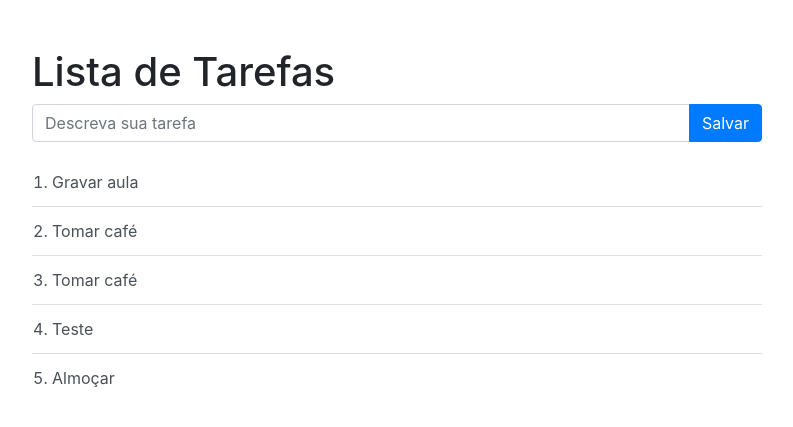
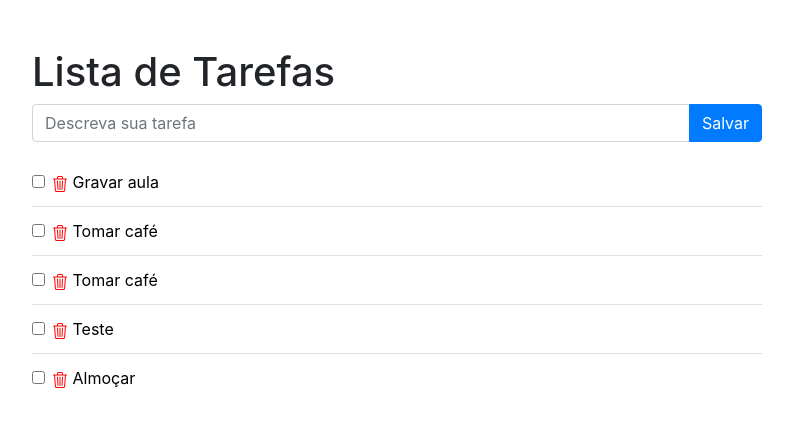
Before and after one commit to lcrossi/django-pro, a Django app: page /tarefas/ in a window 1280 px wide. Shown: the top 427 px of the page, without its empty margins (243-1036 px from the left). Run offline with Django 3.2, Linux system fonts and the light colour scheme; data comes from the database, SQL or seed files in the repository; some libraries are stand-ins or nearby versions.

Commit message:
[Build]: Checkbox and trash bin created for items

```diff
--- a/webdev/tarefas/templates/tarefas/home.html
+++ b/webdev/tarefas/templates/tarefas/home.html
@@ -20,13 +20,18 @@
                     <div class="input-group-append">
                         <button type="submit" class="btn btn-primary" id="button-addon2">Salvar</button>
                     </div>
-
                 </div>
                 <small class="form-text text-muted">{{ form.nome.errors }}</small>
             </form>
                 <ol class="list-group list-group-flush">
                     {% for tarefa in tarefas %}
-                        <button type="button" class="list-group-item list-group-item-action"><li>{{ tarefa.nome }}</li></button>
+                        <li class="list-group-item list-group-item-action">
+                            <input class="form-check-input me-1" type="checkbox" value="" id="firstCheckbox">
+                            <svg style="cursor: pointer" xmlns="http://www.w3.org/2000/svg" width="16" height="16" fill="red" class="bi bi-trash3" viewBox="0 0 16 16">
+                                <path d="M6.5 1h3a.5.5 0 0 1 .5.5v1H6v-1a.5.5 0 0 1 .5-.5ZM11 2.5v-1A1.5 1.5 0 0 0 9.5 0h-3A1.5 1.5 0 0 0 5 1.5v1H2.506a.58.58 0 0 0-.01 0H1.5a.5.5 0 0 0 0 1h.538l.853 10.66A2 2 0 0 0 4.885 16h6.23a2 2 0 0 0 1.994-1.84l.853-10.66h.538a.5.5 0 0 0 0-1h-.995a.59.59 0 0 0-.01 0H11Zm1.958 1-.846 10.58a1 1 0 0 1-.997.92h-6.23a1 1 0 0 1-.997-.92L3.042 3.5h9.916Zm-7.487 1a.5.5 0 0 1 .528.47l.5 8.5a.5.5 0 0 1-.998.06L5 5.03a.5.5 0 0 1 .47-.53Zm5.058 0a.5.5 0 0 1 .47.53l-.5 8.5a.5.5 0 1 1-.998-.06l.5-8.5a.5.5 0 0 1 .528-.47ZM8 4.5a.5.5 0 0 1 .5.5v8.5a.5.5 0 0 1-1 0V5a.5.5 0 0 1 .5-.5Z"/>
+                            </svg>
+                            <a href="" aria-label="tarefa" style="color: black">{{ tarefa.nome }}</a>
+                        </li>
                     {% endfor %}
                 </ol>
         </div>
```
Also changed, not shown: public/icons/trash3.svg (added), public/images/Django-pro-image.png (added).
